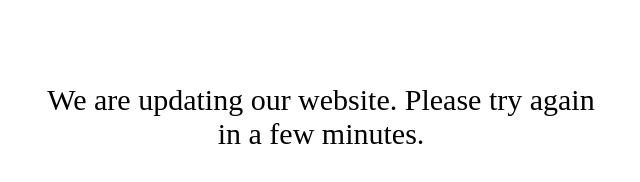
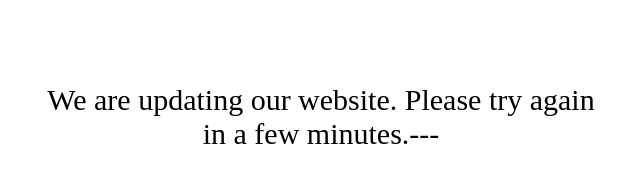
Before and after one commit to aleks-git/test-repo, a plain HTML site: page index.html in a window 1280 px wide. Shown: the full height of the page, 319-959 px from the left. Drawn offline with Linux system fonts and the light colour scheme.

Commit message:
Added text 2

```diff
--- a/index.html
+++ b/index.html
@@ -13,7 +13,7 @@
     <div class="wrap container">
         <div class="content">
             <p class="notification">
-                We are updating our website. Please try again in a few minutes.
+                We are updating our website. Please try again in a few minutes.---
             </p>
         </div>
     </div>
```
